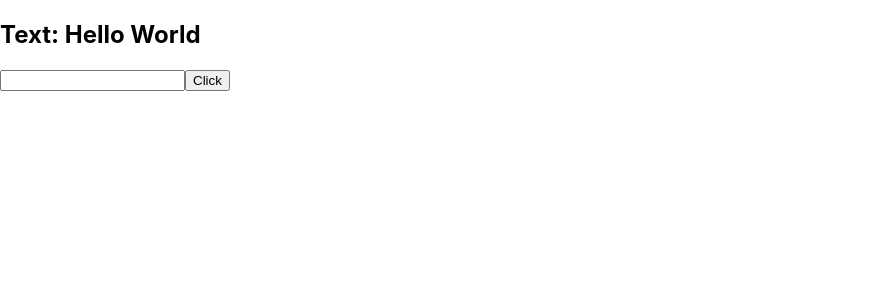
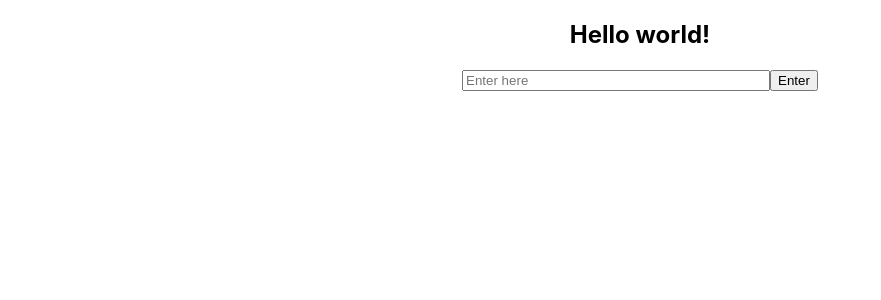
Before and after one commit to Khandohii/react-application-june2023, a React (Create React App) app in the folder my-app/: page / in a window 1280 px wide. Shown: the top 300 px of the page, without its empty margins (0-881 px from the left). Built offline with nearby package versions, Linux system fonts and the light colour scheme.

Commit message:
Lesson 123 - Elements and components

```diff
--- a/my-app/src/App.js
+++ b/my-app/src/App.js
@@ -1,17 +1,54 @@
-import logo from './logo.svg';
+import React from 'react';
 import './App.css';
+
+const Header = () => {
+  return <h2>Hello world!</h2>
+}
+
+// const Field = () => {
+//   const holder = 'Enter here';
+//   const styledField = {
+//     width: '300px',
+//   }
+//   return <input
+//           type="text"
+//           placeholder={holder}
+//           style={styledField} />
+// }
+
+class Field extends React.Component{
+  render() {
+    const holder = 'Enter here';
+    const styledField = {
+      width: '300px',
+    }
+    return <input
+            type="text"
+            placeholder={holder}
+            style={styledField} />;
+  }
+}
+
+function Btn() {
+  const text = 'Log in';
+  // const res = () => {
+  //   return 'Log in';
+  // }
+  // const p = <p>Log in</p>;
+  const logged = true;
+
+  return <button>{logged ? 'Enter' : text}</button>
+}
 
 function App() {
   return (
     <div className="App">
-      <header className="App-header">
-        <img src={logo} className="App-logo" alt="logo" />
-        <p>
-          Edit <code>src/App.js</code> and save to reload.
-        </p>
-      </header>
+      <Header/>
+      <Field/>
+      <Btn/>
     </div>
   );
 }
 
+export {Header};
 export default App;
--- a/my-app/src/index.js
+++ b/my-app/src/index.js
@@ -2,6 +2,7 @@
 import ReactDOM from 'react-dom/client';
 import './index.css';
 import App from './App';
+import { Header } from "./App";
 
 const root = ReactDOM.createRoot(document.getElementById('root'));
 
@@ -28,5 +29,5 @@
 // };
 
 root.render(
-  elem,
+  <App/>,
 );
```
